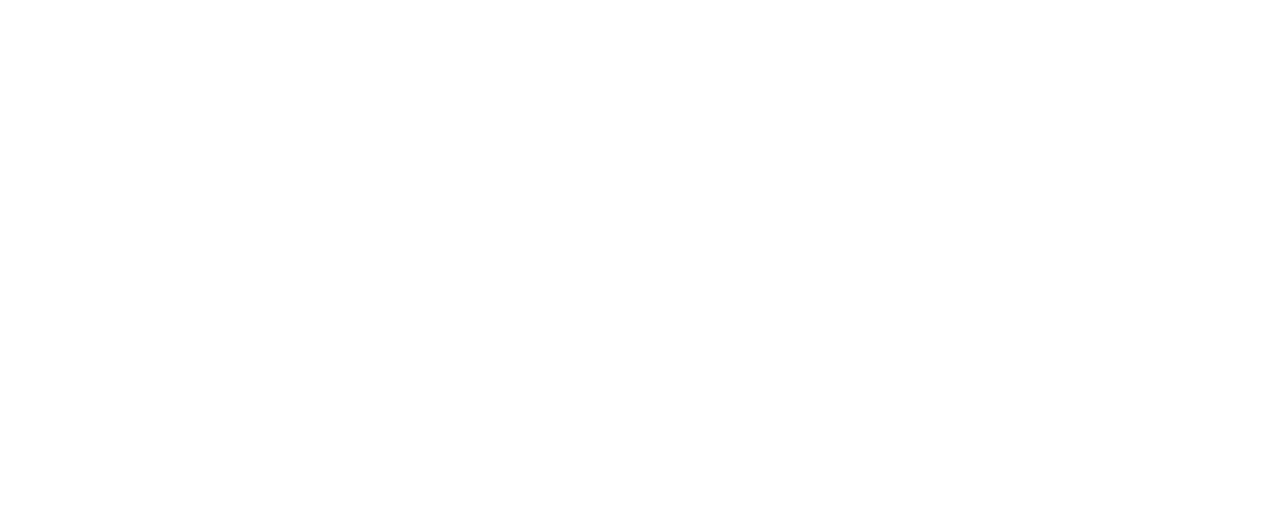
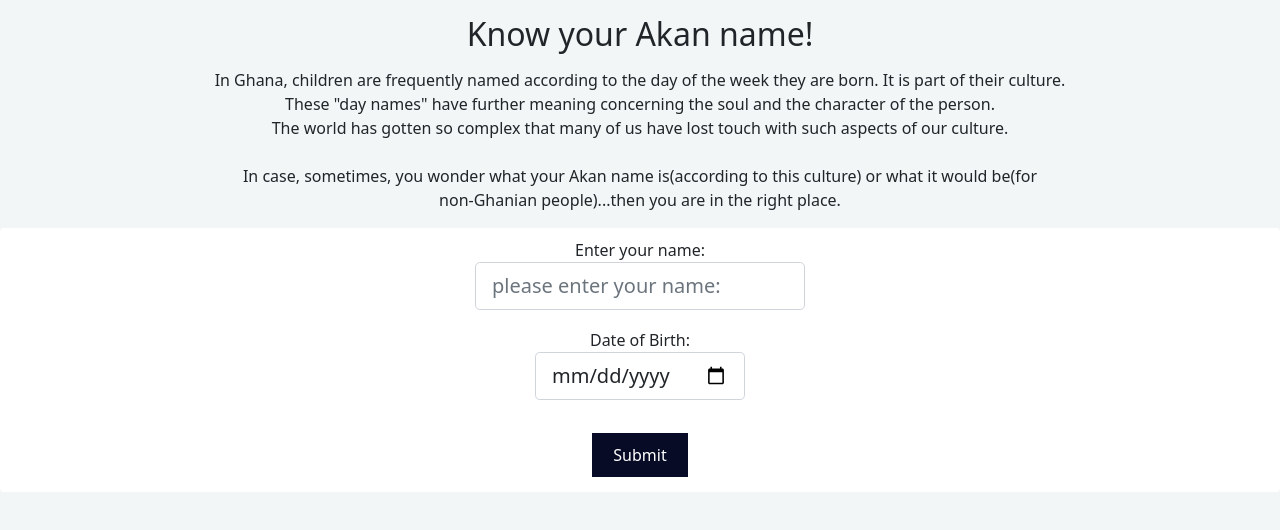
Before and after one commit to Samueelx/akan-name, a plain HTML site: page index.html in a window 1280 px wide. Drawn offline with nearby package versions, Linux system fonts and the light colour scheme.

Commit message:
style the html page

```diff
--- a/css/style.css
+++ b/css/style.css
@@ -1,3 +1,21 @@
 body {
+    background-color: #F2F6F7;
     scroll-behavior: smooth;
+    text-align: center;
 }
+header {
+    margin: 15px;
+}
+button {
+    margin: 15px;
+    border: none;
+    padding: 10px 21px;
+    background-color: #070B26;
+    color: white;
+}
+.card {
+    border: none;
+}
+.user-input {
+    margin: 10px;
+}
--- a/index.html
+++ b/index.html
@@ -4,9 +4,44 @@
     <meta charset="UTF-8">
     <meta http-equiv="X-UA-Compatible" content="IE=edge">
     <meta name="viewport" content="width=device-width, initial-scale=1.0">
+    <link href="https://cdn.jsdelivr.net/npm/bootstrap@5.0.2/dist/css/bootstrap.min.css" rel="stylesheet" integrity="sha384-EVSTQN3/azprG1Anm3QDgpJLIm9Nao0Yz1ztcQTwFspd3yD65VohhpuuCOmLASjC" crossorigin="anonymous">
+    <link href="css/style.css" rel="stylesheet" type="text/css">
+
     <title>Akan Name</title>
 </head>
 <body>
+    <header>
+        <h2>Know your Akan name!</h2>
+    </header>
+    <body>
+        <p>
+            In Ghana, children are frequently named according to the day of the week they are born. It is part of their culture. <br/>
+            These "day names" have further meaning concerning the soul and the character of the person.<br/>
+            The world has gotten so complex that many of us have lost touch with such aspects of our culture. <br/>
+            <br/>
+            In case, sometimes, you wonder what your Akan name is(according to this culture) or what it would be(for <br/>
+            non-Ghanian people)...then you are in the right place.
+        </p>
+        <div class = "card form-input">
+            <form action="">
+                <div class = "user-input">
+                    <label for="name" class="form-label">Enter your name:
+                        <input type="text" class="form-control form-control-lg" id="name" placeholder="please enter your name: "/>
+                    </label>
+                </div>
+                <div class = "user-input">
+                    <label for="dob" class="form-label">Date of Birth:
+                        <input type="date" class="form-control form-control-lg" id = "dob" placeholder="Date of Birth: "/>
+                    </label>
+                </div>
+                <button type="button" class="button">Submit</button>
+            </form>
+        </div>
 
+        <div class="output">
+            <h3></h3>
+            <p></p>
+        </div>
+    </body>
 </body>
 </html>
```
